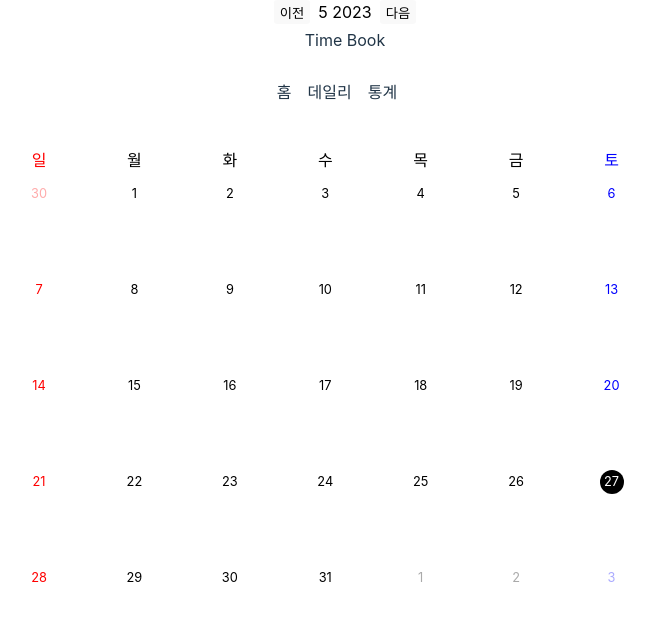
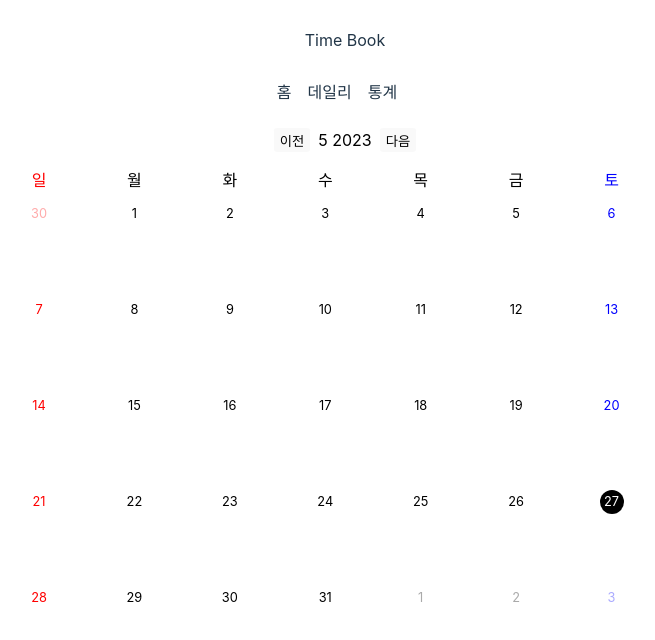
Before and after one commit to easymean/time-book-client, a React (Vite) app: page / in a window 1280 px wide. Shown: the top 640 px of the page, without its empty margins (295-950 px from the left). Built offline with nearby package versions, Linux system fonts and the light colour scheme.

Commit message:
스타일 수정

```diff
--- a/src/App.scss
+++ b/src/App.scss
@@ -5,13 +5,3 @@
 	margin: 0 auto;
 	text-align: center;
 }
-
-@media (prefers-reduced-motion: no-preference) {
-	a:nth-of-type(2) .logo {
-		animation: logo-spin infinite 20s linear;
-	}
-}
-
-.read-the-docs {
-	color: #888;
-}
--- a/src/component/atom/Button/Button.tsx
+++ b/src/component/atom/Button/Button.tsx
@@ -7,12 +7,12 @@
 }
 
 type TImgButton = {
-	imgUrl: string;
+	imgurl: string;
 } & TButton;
 export function ImgButton(props: TImgButton) {
 	return (
 		<button {...props}>
-			<img src={props.imgUrl} />
+			<img src={props.imgurl} />
 		</button>
 	);
 }
--- a/src/component/atom/Header/Header.tsx
+++ b/src/component/atom/Header/Header.tsx
@@ -4,9 +4,9 @@
 export const HomeHeader = () => {
 	return (
 		<div className="container">
-			<ImgButton imgUrl="" />
+			<ImgButton imgurl="" />
 			<div className="titleContainer">Time Book</div>
-			<ImgButton imgUrl="" />
+			<ImgButton imgurl="" />
 		</div>
 	);
 };
--- a/src/component/template/Layout/Layout.scss
+++ b/src/component/template/Layout/Layout.scss
@@ -1,10 +1,9 @@
 .layout {
 	width: 100%;
 	height: 100%;
-}
+	background-color: white;
 
-section {
-	&.header {
+	> .header {
 		width: 100%;
 		height: 7rem;
 		position: absolute;
```
